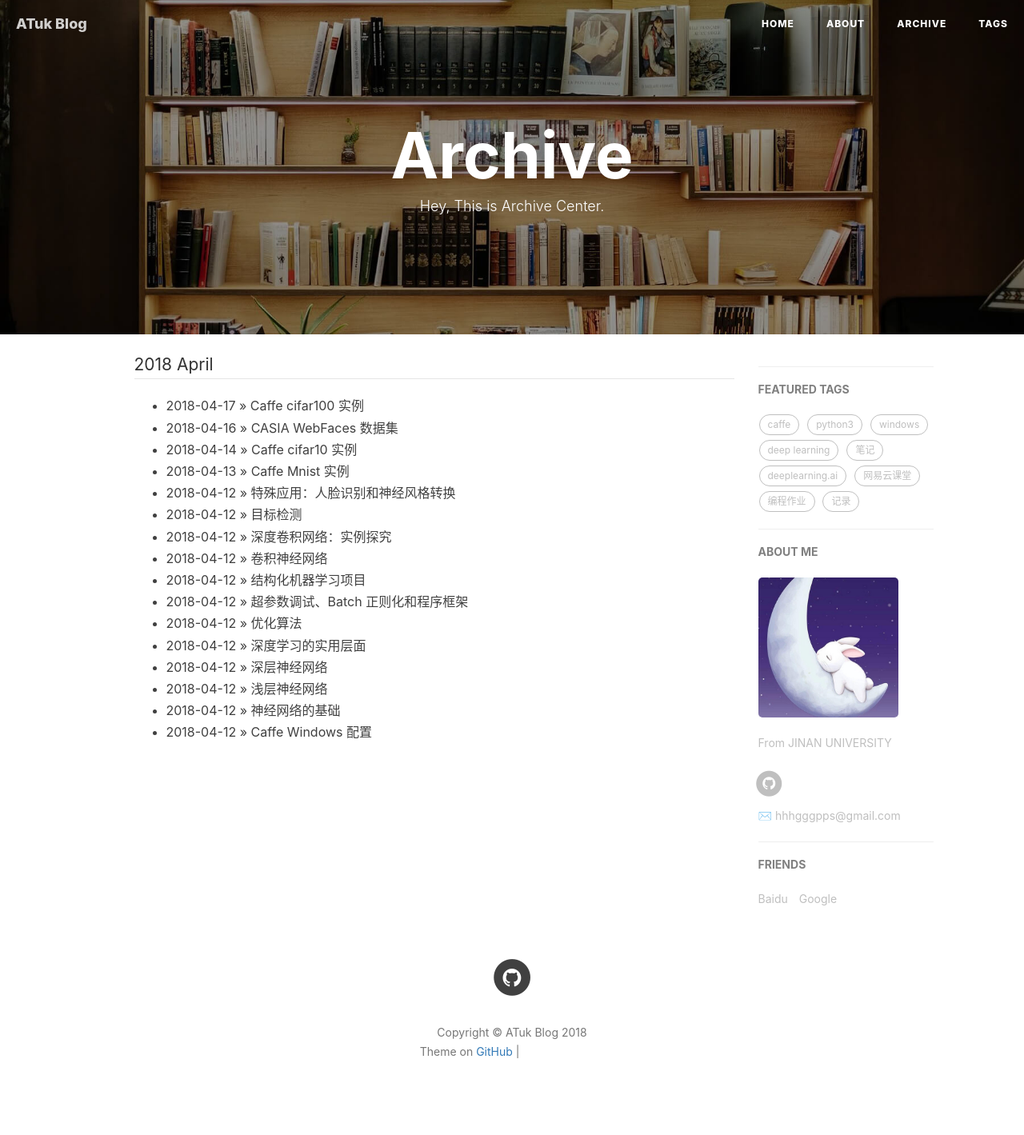
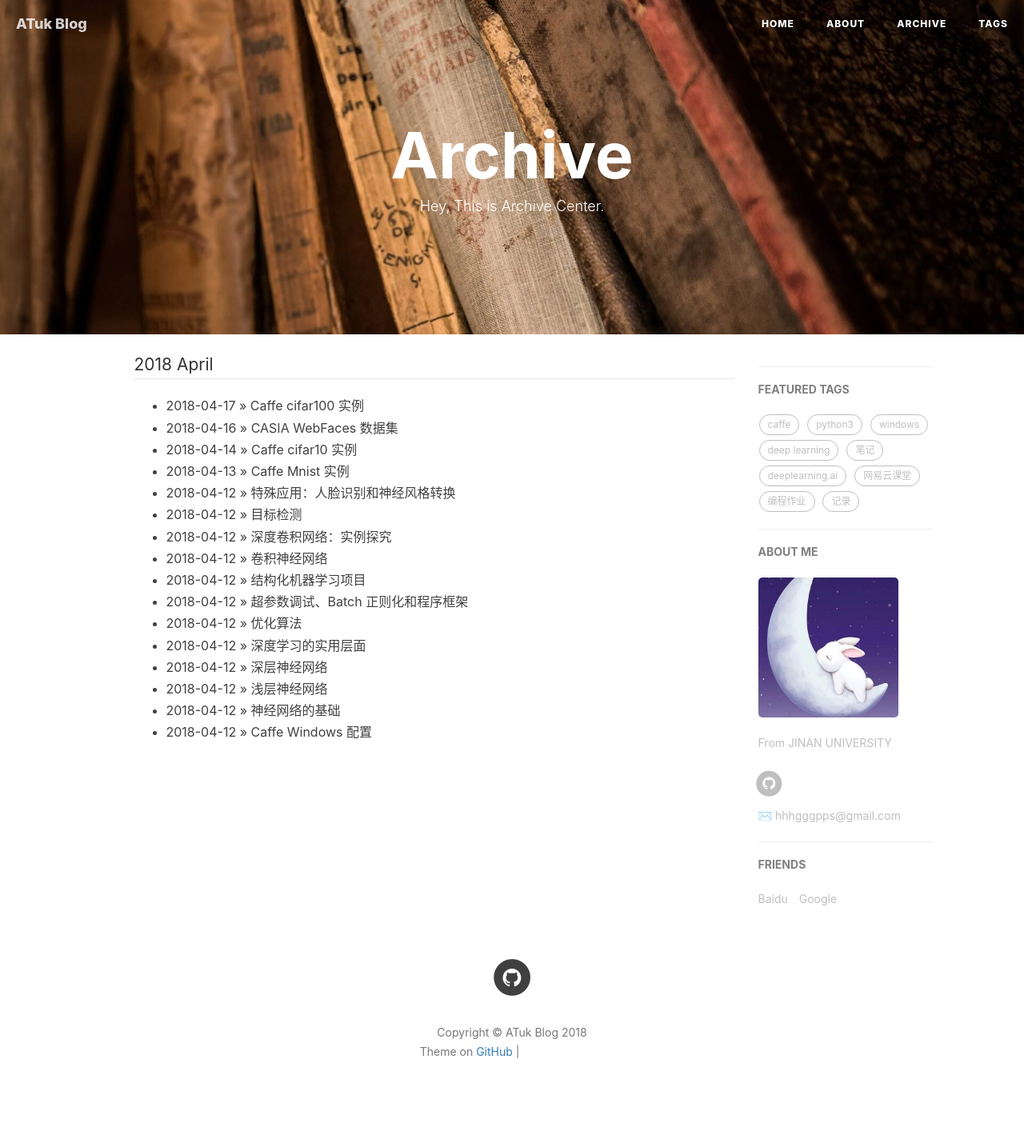
Before and after one commit to AlbertHG/alberthg.github.io, a Jekyll site: the page built from archive.html, in a window 1280 px wide. Shown: the whole page at 80% size. Built offline with Jekyll 4.4.1, drawn with Linux system fonts in a browser that asks for light colours; nearby versions of some CDN libraries; comment, search, counter and statistics services are not loaded; grey boxes are pictures that could not be loaded.

Commit message:
update archive

```diff
--- a/archive.html
+++ b/archive.html
@@ -2,7 +2,7 @@
 layout: page
 title: "Archive"
 description: "Hey, This is Archive Center."
-header-img: "img/dataset.jpg"
+header-img: "img/archive.jpg"
 ---
 
 {% for post in site.posts  %}
```
Also changed, not shown: img/archive.jpg (added). Lines whose indentation alone changed are shown as unchanged.
